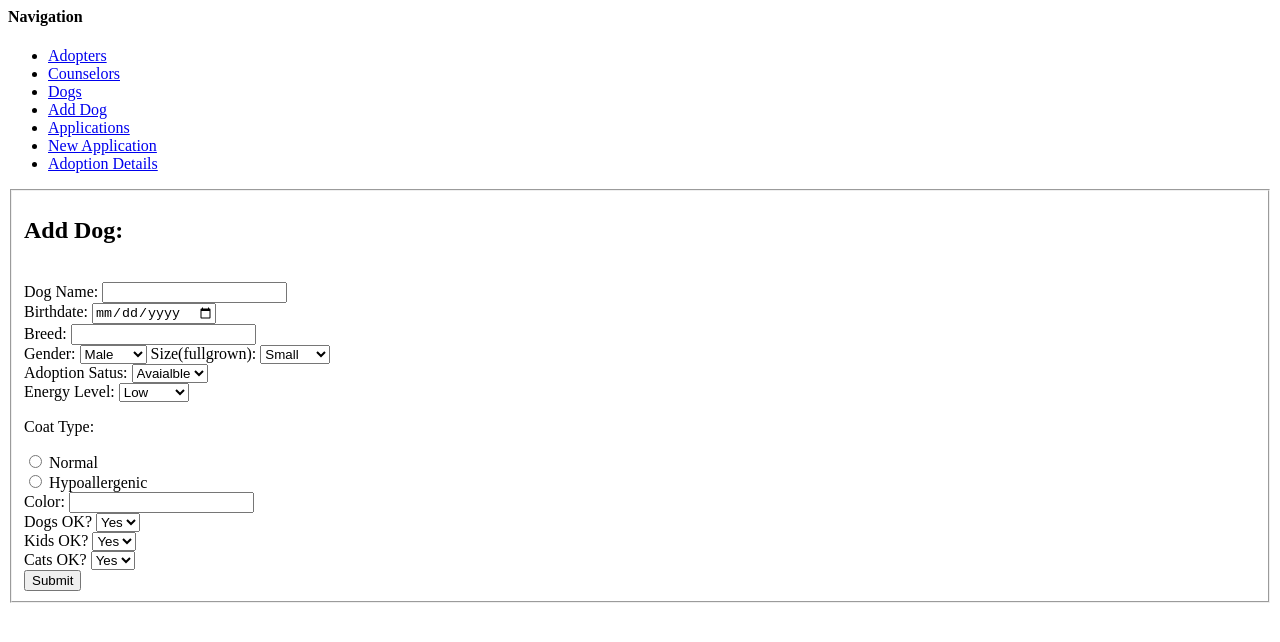
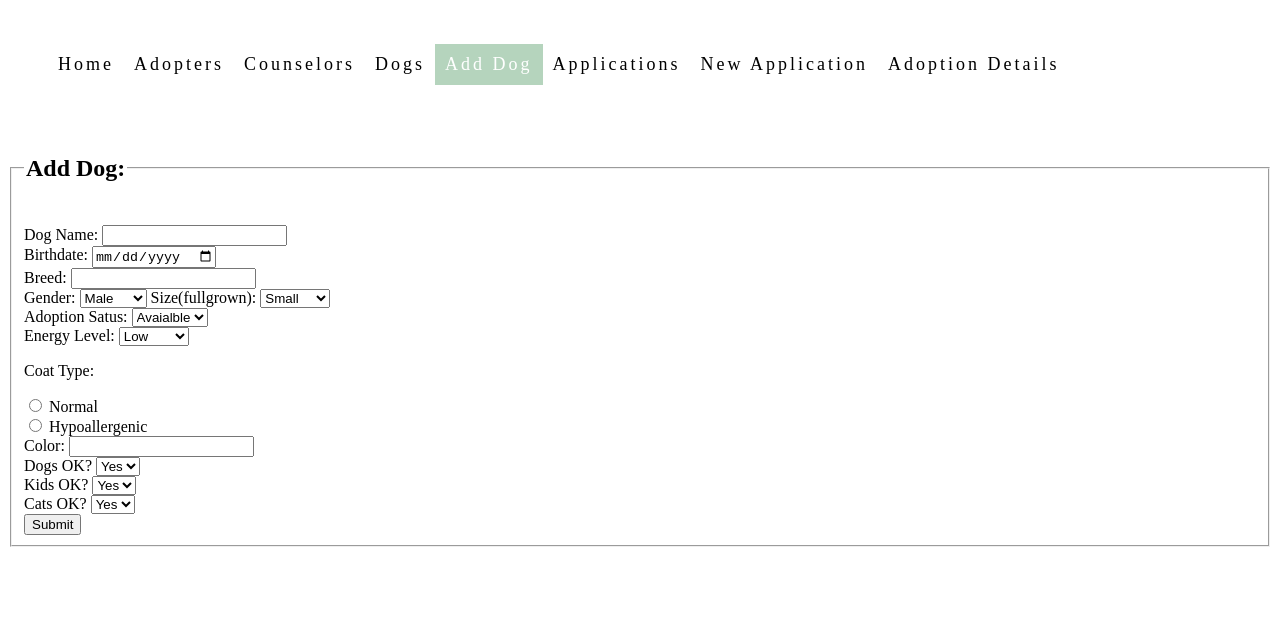
Before and after one commit to camille-marcojos/Pet_Match, a plain HTML site: page templates/add_dog.html in a window 1280 px wide. Drawn offline with Linux system fonts and the light colour scheme.

Commit message:
add css to nav

```diff
--- a/templates/add_dog.html
+++ b/templates/add_dog.html
@@ -1,10 +1,14 @@
+<link rel="stylesheet" type="text/css" href="style.css">
+
 <!-- NAV BAR -->
 <nav>
 	<div class="logo">
-		<h4> Navigation </h4>
 	</div>
     </div>
     <ul class="nav-links">
+        <li>
+            <a href="index.html">Home</a>
+        </li>
         <li>
             <a href="adopters.html">Adopters</a>
         </li>
@@ -33,7 +37,7 @@
 
 <div id="dogform">
     <fieldset>
-        <lengend><h2>Add Dog:</h2></lengend><br>
+        <legend><h2>Add Dog:</h2></legend><br>
         <label>Dog Name:</label>
         <input type="text" name="dogname" id="dogname">
         <br/>
--- /dev/null
+++ b/templates/style.css
@@ -0,0 +1,65 @@
+nav{
+    padding-top: 20px;
+    padding-bottom: 50px;
+    padding-right: 20px;
+    align-content: center;
+}
+div.logo{
+    display: block;
+    float: left;
+	color: black;
+	text-transform: uppercase;
+	letter-spacing: 5px;
+	font-size: 30px;
+    font-weight: bold;
+}
+.nav-links li{
+	list-style: none;
+}
+.nav-links a{
+    display: block;
+    float: left;
+	color: black;
+    text-decoration: none;
+    text-align: center;
+	letter-spacing: 3px;
+	padding: 10px 10px;
+	font-size: 18px;
+}
+.nav-links a:hover {
+	background-color: black;
+  	color: white;
+}
+.nav-links a.active {
+	background-color: #B5D4BD;
+	color: white;
+}
+
+/*****
+h1 {
+    margin: auto;
+    text-align: center;
+    padding-top: 8px;
+	padding-bottom: 8px;
+}
+h2 {
+    text-align: center;
+	margin: auto;
+	width: 80%;
+	background-color: #B5D4BD;
+	color: white;
+}
+h3 {
+	margin:auto;
+	text-align: center;
+	width:80%;
+}
+h4 {
+	margin:auto;
+	width: 80%;
+}
+p{
+	margin: auto;
+	width: 80%;
+}
+****/
```
Also changed, not shown: templates/add_application.html (+4 -1 lines), templates/adopters.html (+5 -1 lines), templates/adoption_details.html (+4 -1 lines), templates/applications.html (+4 -1 lines), templates/counselors.html (+4 -1 lines), templates/dogs.html (+5 -1 lines), templates/index.html (+11 -9 lines).
